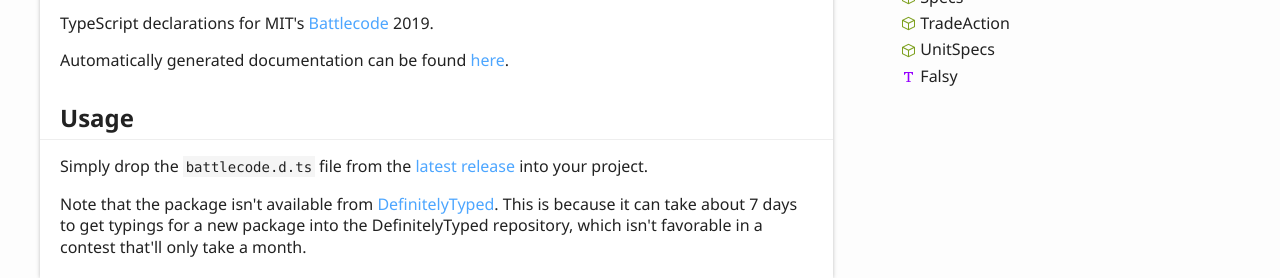
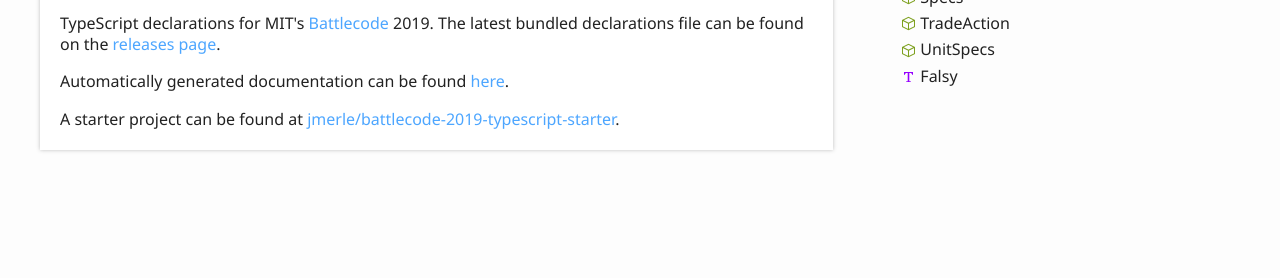
Before and after one commit to jmerle/battlecode-2019-types, a plain HTML site: page index.html in a window 1280 px wide. Shown: the part 572-850 px from the top of the page. Drawn offline with Linux system fonts and the light colour scheme.

Commit message:
Deploy jmerle/battlecode-2019-types to github.com/jmerle/battlecode-2019-types.git:gh-pages

```diff
--- a/index.html
+++ b/index.html
@@ -66,11 +66,9 @@
 			<div class="tsd-panel tsd-typography">
 				<h1 id="battlecode-2019-types">Battlecode 2019 Types</h1>
 				<p><a href="https://travis-ci.com/jmerle/battlecode-2019-types"><img src="https://travis-ci.com/jmerle/battlecode-2019-types.svg?branch=master" alt="Build Status"></a></p>
-				<p>TypeScript declarations for MIT&#39;s <a href="https://battlecode.org/">Battlecode</a> 2019.</p>
+				<p>TypeScript declarations for MIT&#39;s <a href="https://battlecode.org/">Battlecode</a> 2019. The latest bundled declarations file can be found on the <a href="https://github.com/jmerle/battlecode-2019-types/releases">releases page</a>.</p>
 				<p>Automatically generated documentation can be found <a href="https://jmerle.github.io/battlecode-2019-types/index.html">here</a>.</p>
-				<h2 id="usage">Usage</h2>
-				<p>Simply drop the <code>battlecode.d.ts</code> file from the <a href="https://github.com/jmerle/battlecode-2019-types/releases">latest release</a> into your project.</p>
-				<p>Note that the package isn&#39;t available from <a href="https://github.com/DefinitelyTyped/DefinitelyTyped">DefinitelyTyped</a>. This is because it can take about 7 days to get typings for a new package into the DefinitelyTyped repository, which isn&#39;t favorable in a contest that&#39;ll only take a month.</p>
+				<p>A starter project can be found at <a href="https://github.com/jmerle/battlecode-2019-typescript-starter">jmerle/battlecode-2019-typescript-starter</a>.</p>
 			</div>
 		</div>
 		<div class="col-4 col-menu menu-sticky-wrap menu-highlight">
```
